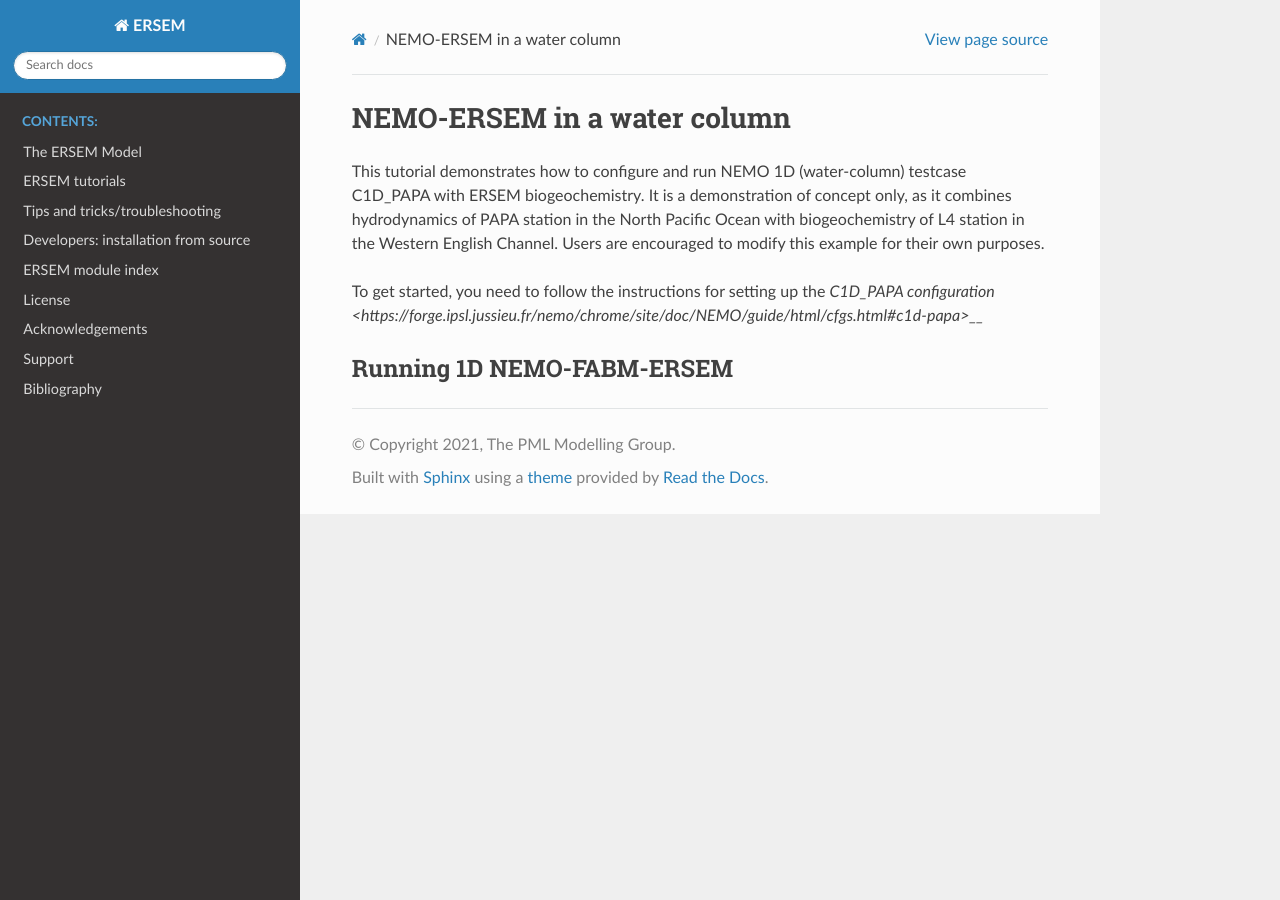
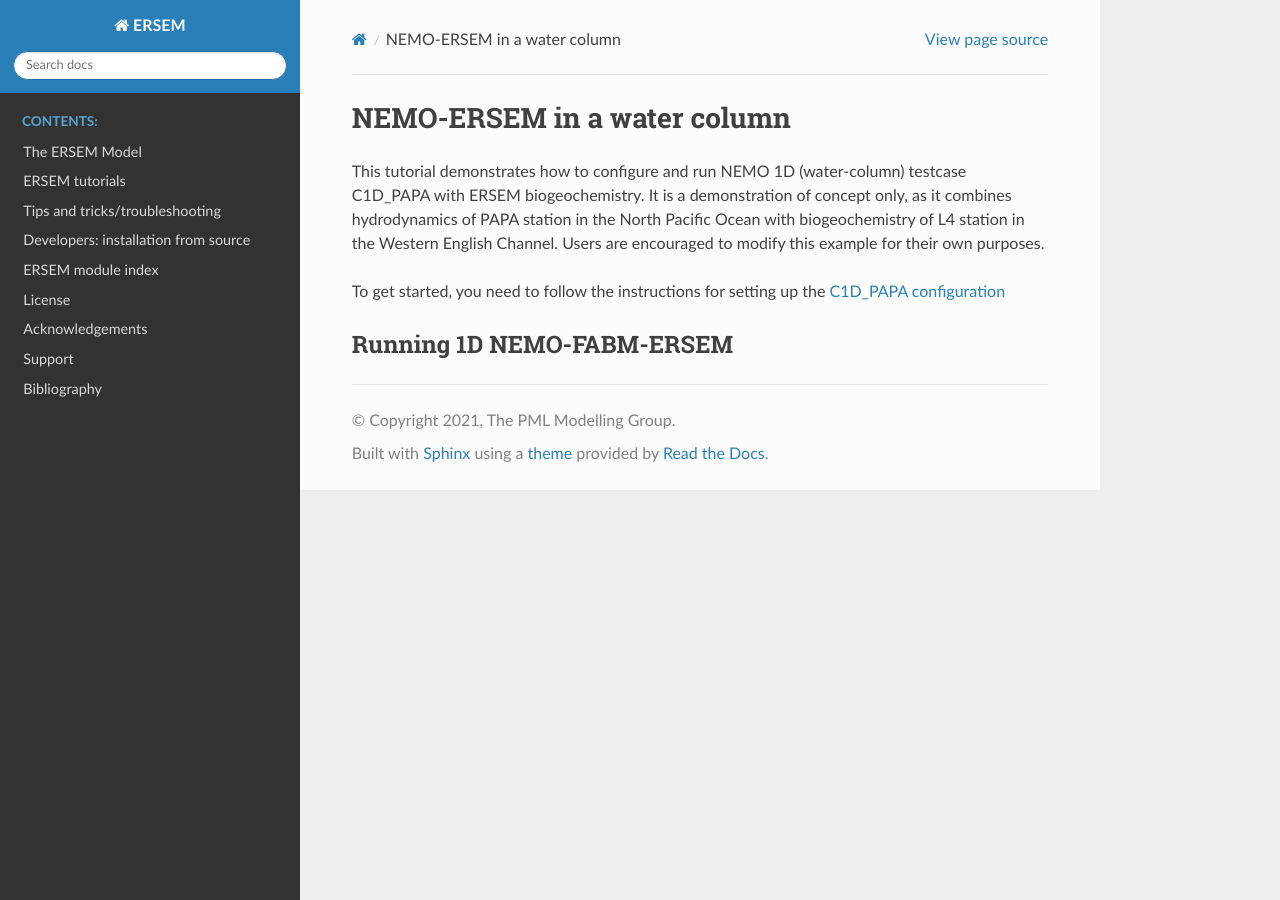
Before and after one commit to pmlmodelling/ersem, a Sphinx documentation site: the page built from docs/source/tutorials/nemo1d.rst, in a window 1280 px wide. Built offline with Sphinx 7.4.7 and the Read the Docs theme 2.0.0, drawn with Linux system fonts in a browser that asks for light colours; formulas are drawn with MathJax 3; the version number could not be read and is left out.

Commit message:
Update nemo1d.rst

```diff
--- a/docs/source/tutorials/nemo1d.rst
+++ b/docs/source/tutorials/nemo1d.rst
@@ -12,7 +12,7 @@ Pacific Ocean with biogeochemistry of L4 station in the Western English
 Channel. Users are encouraged to modify this example for their own purposes.
 
 To get started, you need to follow the instructions for setting up
-the `C1D_PAPA configuration <https://forge.ipsl.jussieu.fr/nemo/chrome/site/doc/NEMO/guide/html/cfgs.html#c1d-papa>__`
+the `C1D_PAPA configuration <https://forge.ipsl.jussieu.fr/nemo/chrome/site/doc/NEMO/guide/html/cfgs.html#c1d-papa>`__
 
 
 Running 1D NEMO-FABM-ERSEM
```
